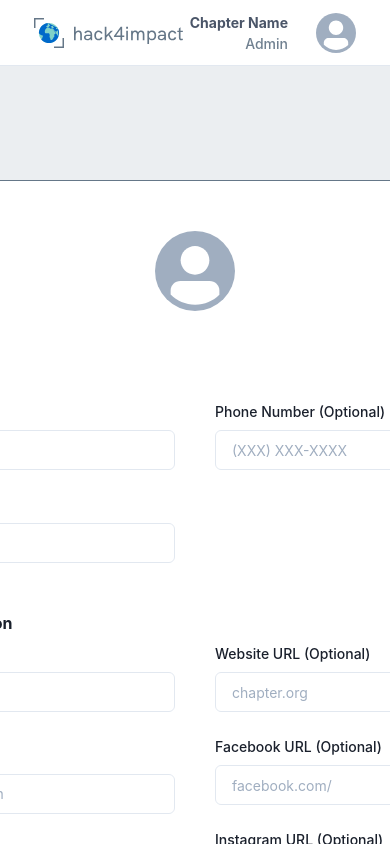
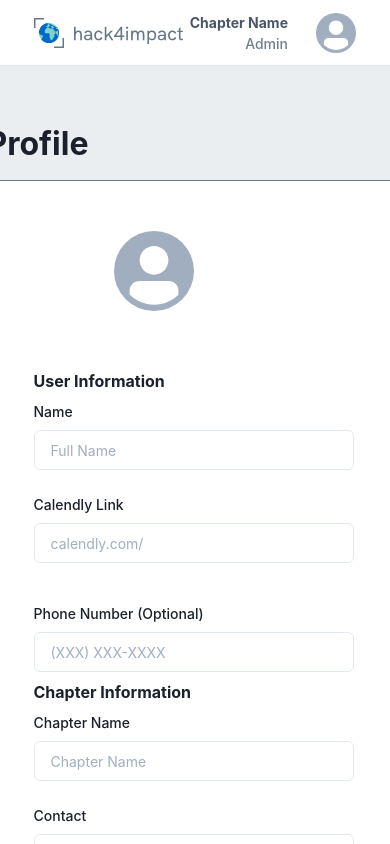
Before and after one commit to GTBitsOfGood/national-npp, a Next.js app: page /chapter/profile in a window 390 px wide. Built offline with nearby package versions, Linux system fonts and the light colour scheme.

Commit message:
better mobile view

```diff
--- a/src/pages/chapter/profile.tsx
+++ b/src/pages/chapter/profile.tsx
@@ -74,14 +74,15 @@ function ChapterProfilePage() {
           {"Profile"}
         </Text>
         <Flex
-          minW={850}
-          minH={1300}
+          minW={{ base: 425, md: 850 }}
+          minH={{ base: 2000, md: 1300 }}
           border="1px solid #657788"
           borderRadius={10}
           backgroundColor="white"
-          justifyContent="center"
+          justifyContent={{ base: "none", md: "center" }}
+          alignContent={{ base: "center", md: "none" }}
         >
-          <VStack margin={50} w={680}>
+          <VStack margin={50} w={{ base: 240, md: 680 }}>
             <Avatar width="80px" height="80px" marginBottom={50} />
             <Text
               alignSelf="flex-start"
@@ -91,7 +92,11 @@ function ChapterProfilePage() {
             >
               {"User Information"}
             </Text>
-            <Flex flexDirection="row" w={680} h={220}>
+            <Flex
+              flexDirection={{ base: "column", md: "row" }}
+              w={{ base: 240, md: 680 }}
+              h={{ base: 300, md: 220 }}
+            >
               <Flex
                 flexDirection="column"
                 justifyContent="space-between"
@@ -122,7 +127,10 @@ function ChapterProfilePage() {
                 </FormControl>
               </Flex>
               <Spacer />
-              <Flex flexDirection="column" justifyContent="space-between">
+              <Flex
+                flexDirection={{ base: "column", md: "row" }}
+                justifyContent="space-between"
+              >
                 <FormControl id="phone number">
                   <FormLabel fontSize="sm">Phone Number (Optional)</FormLabel>
                   <Input
@@ -144,7 +152,11 @@ function ChapterProfilePage() {
             >
               {"Chapter Information"}
             </Text>
-            <Flex flexDirection="row" w={680} h={440}>
+            <Flex
+              flexDirection={{ base: "column", md: "row" }}
+              w={{ base: 240, md: 680 }}
+              h={{ base: 880, md: 440 }}
+            >
               <Flex flexDirection="column" justifyContent="space-between">
                 <FormControl id="name">
                   <FormLabel fontSize="sm">Chapter Name</FormLabel>
@@ -319,7 +331,11 @@ function ChapterProfilePage() {
             <Spacer />
             <Spacer />
             <Spacer />
-            <Flex flexDirection="column" w={680} h={440}>
+            <Flex
+              flexDirection="column"
+              w={{ base: 240, md: 680 }}
+              h={{ base: 880, md: 440 }}
+            >
               <Text
                 alignSelf="flex-start"
                 fontSize="md"
@@ -420,7 +436,10 @@ function ChapterProfilePage() {
                 </Flex>
               </FormControl>
             </Flex>
-            <Flex flexDirection="row" alignSelf="flex-end">
+            <Flex
+              flexDirection="row"
+              alignSelf={{ base: "center", md: "flex-end" }}
+            >
               <Button size="md" colorScheme="blue">
                 Save Changes
               </Button>
```
